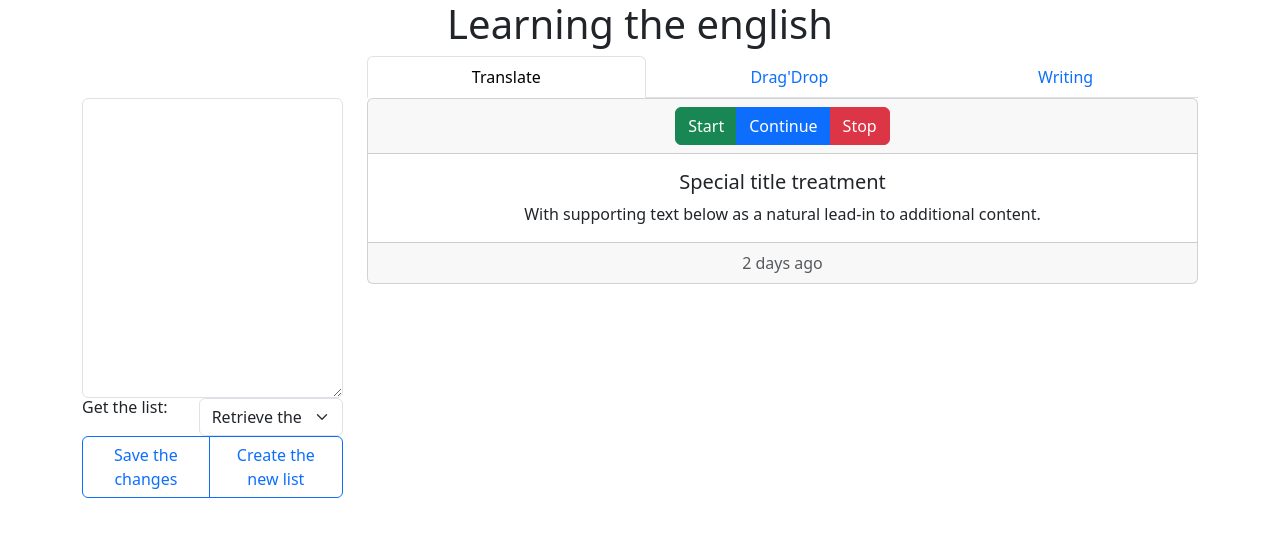
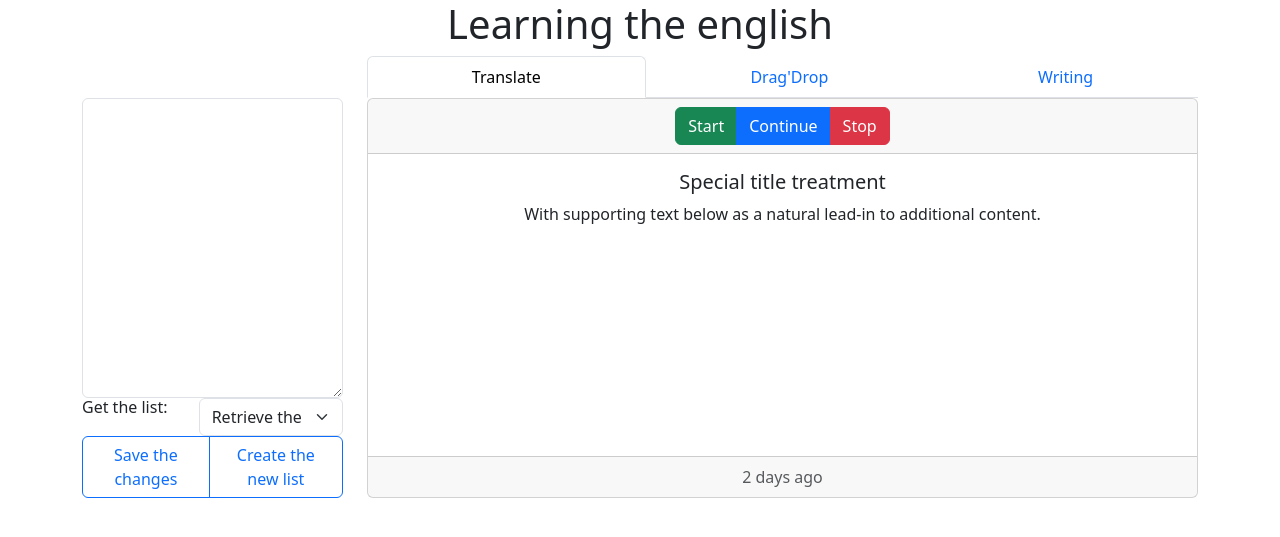
Before and after one commit to bart-git21/PHP-pdo-mySQL--REST-API, a PHP site: page / in a window 1280 px wide. Shown: the top 537 px of the page. Run offline with PHP 8.4, Linux system fonts and the light colour scheme.

Commit message:
style: the page height is equal to the textarea height

```diff
--- a/public/index.php
+++ b/public/index.php
@@ -63,15 +63,15 @@
             <div class="col-md-9">
                 <div class="tab-content" id="myTabContent">
                     <!-- game tabs -->
-                    <div class="tab-pane fade show active" id="translate-tab-pane" role="tabpanel"
+                    <div class="tab-pane fade show active h-100" id="translate-tab-pane" role="tabpanel"
                         aria-labelledby="translate-tab" tabindex="0">
                         <?php include "pages/translate.php"; ?>
                     </div>
-                    <div class="tab-pane fade" id="dragdrop-tab-pane" role="tabpanel" aria-labelledby="dragdrop-tab"
+                    <div class="tab-pane fade h-100" id="dragdrop-tab-pane" role="tabpanel" aria-labelledby="dragdrop-tab"
                         tabindex="0">
                         <?php include "pages/dragdrop.php"; ?>
                     </div>
-                    <div class="tab-pane fade" id="writing-tab-pane" role="tabpanel" aria-labelledby="writing-tab"
+                    <div class="tab-pane fade h-100" id="writing-tab-pane" role="tabpanel" aria-labelledby="writing-tab"
                         tabindex="0">
                         <?php include "pages/writing.php"; ?>
                     </div>
--- a/public/pages/translate.php
+++ b/public/pages/translate.php
@@ -1,4 +1,4 @@
-<div class="card text-center">
+<div class="card text-center h-100">
     <div class="card-header">
         <div class="btn-group" role="group" aria-label="Basic example">
             <button type="button" class="btn btn-success">Start</button>
```
